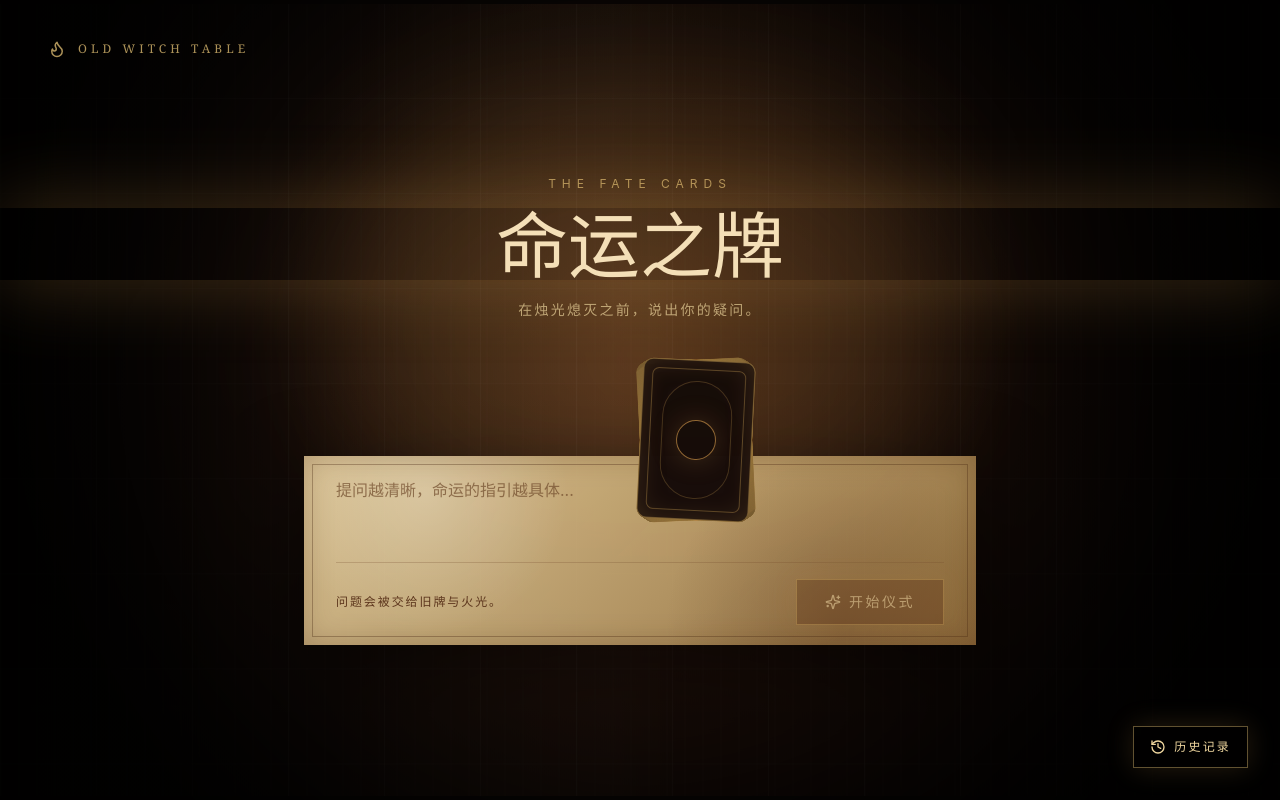
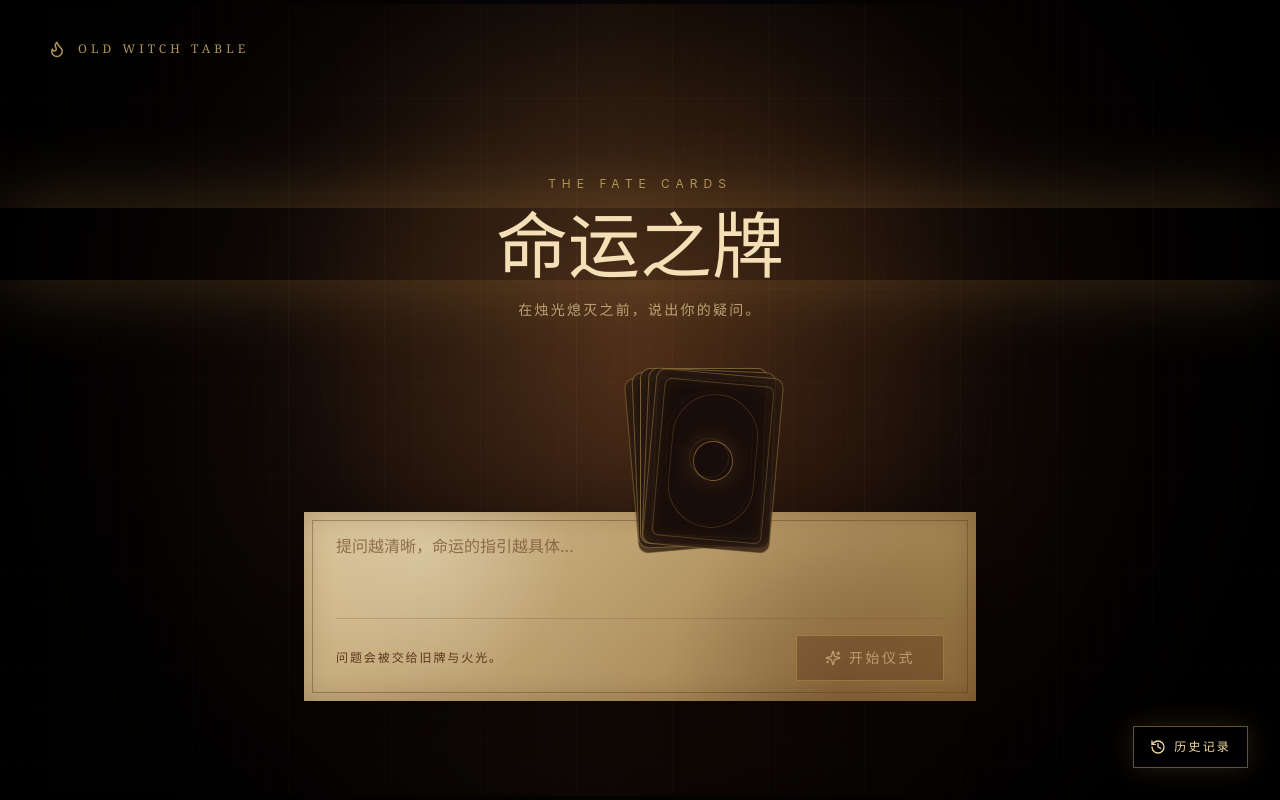
Before and after one commit to guoguoy56-beep/tarot-fate-webapp, a Next.js app: page / in a window 1280 px wide. Built offline with nearby package versions, Linux system fonts and the light colour scheme.

Commit message:
Center homepage deck preview

```diff
--- a/src/components/TarotExperience.tsx
+++ b/src/components/TarotExperience.tsx
@@ -80,6 +80,38 @@ function CardBack({ compact = false }: { compact?: boolean }) {
         </div>
       )}
     </div>
+  );
+}
+
+function HomeDeckPreview() {
+  const layers = [
+    { x: -9, y: 5, rotate: -5, opacity: 0.78 },
+    { x: -5, y: 2, rotate: -2.4, opacity: 0.86 },
+    { x: 0, y: 0, rotate: 0, opacity: 1 },
+    { x: 5, y: 2, rotate: 2.4, opacity: 0.86 },
+    { x: 9, y: 5, rotate: 5, opacity: 0.78 },
+  ];
+
+  return (
+    <motion.div
+      initial={{ opacity: 0, y: 18, scale: 0.92, filter: "blur(12px)" }}
+      animate={{ opacity: 1, y: 0, scale: 1, filter: "blur(0px)" }}
+      exit={{ opacity: 0, y: -10, scale: 0.95, filter: "blur(10px)" }}
+      transition={{ duration: 0.9, ease: [0.22, 1, 0.36, 1] }}
+      className="pointer-events-none absolute left-1/2 top-[46%] z-20 h-44 w-32 -translate-x-1/2 -translate-y-1/2"
+    >
+      {layers.map((layer, index) => (
+        <motion.div
+          key={index}
+          animate={layer}
+          transition={{ type: "spring", stiffness: 150, damping: 18 }}
+          className="absolute inset-0"
+          style={{ zIndex: index }}
+        >
+          <CardBack compact />
+        </motion.div>
+      ))}
+    </motion.div>
   );
 }
 
@@ -415,7 +447,7 @@ export function TarotExperience() {
         <span className="font-title text-xs tracking-[0.34em]">OLD WITCH TABLE</span>
       </div>
 
-      {(stage === "question" || stage === "camera-lift" || stage === "shuffle" || stage === "fan" || stage === "draw") && (
+      {(stage === "camera-lift" || stage === "shuffle" || stage === "fan" || stage === "draw") && (
         <section className="pointer-events-none absolute inset-0">
           <div className="absolute left-1/2 top-[41%] h-[420px] w-[620px] -translate-x-1/2 -translate-y-1/2 rounded-full bg-[#d59b4c]/10 blur-3xl" />
           {shuffleCards.map((card) => (
@@ -425,13 +457,6 @@ export function TarotExperience() {
               animate={
                 stage === "fan" || stage === "draw"
                   ? { x: 0, y: 320, rotate: 0, opacity: 0 }
-                  : stage === "question"
-                    ? {
-                        x: 0,
-                        y: 0,
-                        rotate: (card.z - deck.length / 2) * 0.08,
-                        opacity: 0.34,
-                      }
                   : {
                       x: card.x,
                       y: card.y,
@@ -440,7 +465,7 @@ export function TarotExperience() {
                     }
               }
               transition={{ type: "spring", stiffness: 92, damping: 18 }}
-              className={`absolute left-1/2 ${stage === "question" ? "top-[45%]" : "top-[43%]"} h-40 w-28 -translate-x-1/2 -translate-y-1/2`}
+              className="absolute left-1/2 top-[43%] h-40 w-28 -translate-x-1/2 -translate-y-1/2"
               style={{ zIndex: card.z }}
             >
               <CardBack compact />
@@ -465,7 +490,9 @@ export function TarotExperience() {
               <p className="mt-5 text-sm tracking-[0.16em] text-[#d8c08c]/80">在烛光熄灭之前，说出你的疑问。</p>
             </div>
 
-            <div className="parchment absolute left-1/2 top-[57%] w-full max-w-2xl -translate-x-1/2 px-8 py-5">
+            <HomeDeckPreview />
+
+            <div className="parchment absolute left-1/2 top-[64%] w-full max-w-2xl -translate-x-1/2 px-8 py-5">
               <textarea
                 value={question}
                 onChange={(event) => setQuestion(event.target.value)}
@@ -482,7 +509,7 @@ export function TarotExperience() {
             </div>
 
             {records.length > 0 && (
-              <div className="absolute left-1/2 top-[78%] flex -translate-x-1/2 items-center gap-2 text-xs text-[#d8b56d]/70">
+              <div className="absolute left-1/2 top-[91%] flex -translate-x-1/2 items-center gap-2 text-xs text-[#d8b56d]/70">
                 <History size={15} />
                 已保存 {records.length} 条命运手记
               </div>
```
